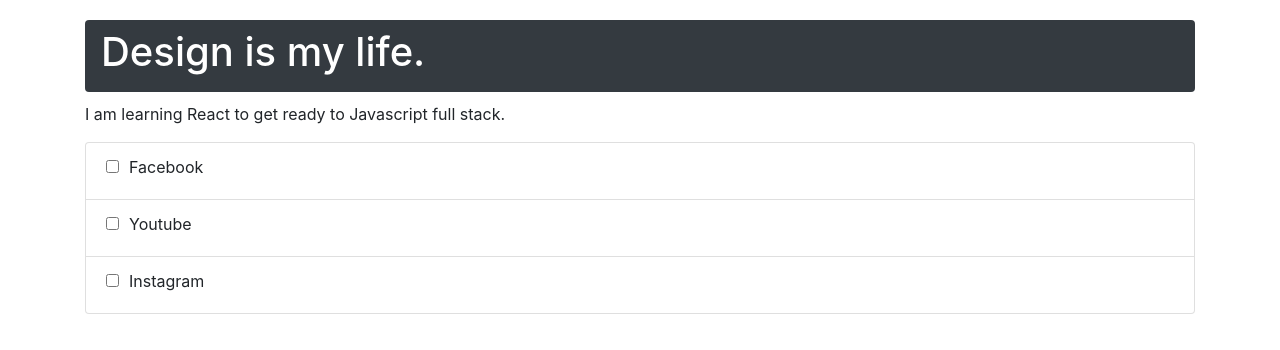
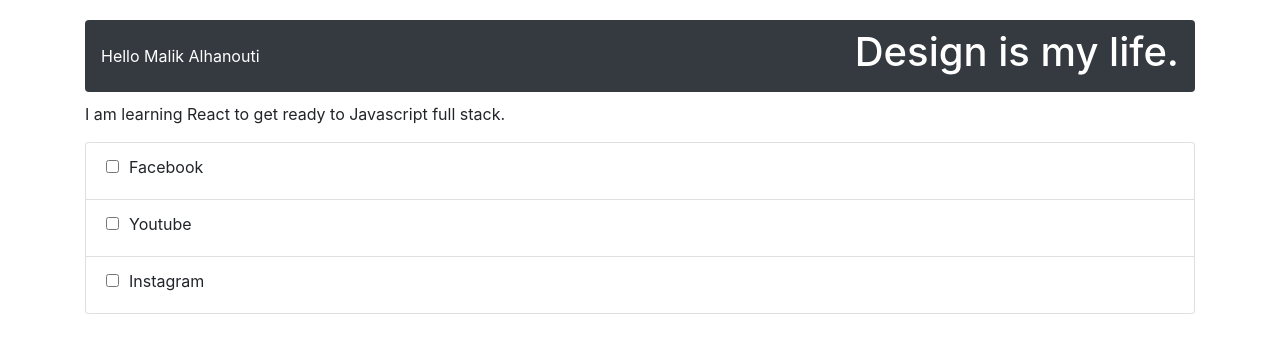
Before and after one commit to mlkia/React, a React (Create React App) app: page / in a window 1280 px wide. Shown: the top 350 px of the page. Built offline with nearby package versions, Linux system fonts and the light colour scheme.

Commit message:
Literal template, second exampel.

```diff
--- a/src/Components/Header.js
+++ b/src/Components/Header.js
@@ -8,9 +8,15 @@ function Header(){
         Programmer: "Programming"
     }
 
+    const info={
+        firstname: "Malik",
+        Lastnmae:"Alhanouti"
+    }
+
     return(
-        <div className="navbar bg-dark rounded">
-            <h1 className="text-white">
+        <div className="navbar bg-dark rounded text-white">
+        Hello {info.firstname + " " +info.Lastnmae}
+            <h1>
             {client == "Designer" ? titel.Designer : titel.Programmer} is my life.</h1>
         </div>
     );
```
